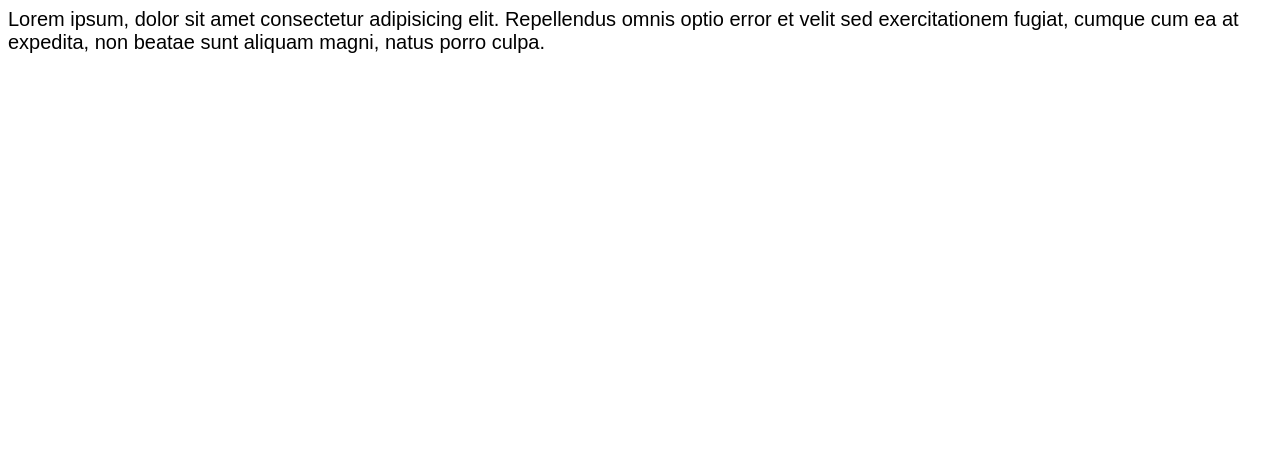
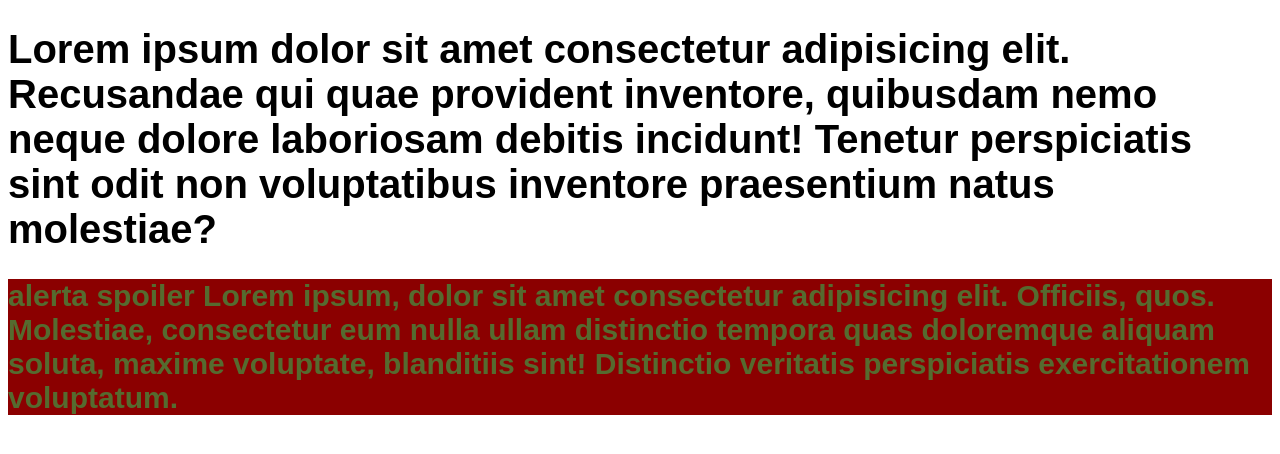
Before and after one commit to santoshelio702-ai/aula-html, a plain HTML site: page hon.html in a window 1280 px wide. Drawn offline with Linux system fonts and the light colour scheme.

Commit message:
criado classi alerta

```diff
--- a/hon.html
+++ b/hon.html
@@ -9,12 +9,27 @@
             font-family:Arial,sans-serif;
             font-size: 20px;
             background: color #f4f4f4;
-            color#333;
+            color: aqua;
         }
+        h1{color: #000;
 
+        }
+        h2{
+            background-color: blue;
+        }
+        .alerta{
+            background-color: darkred;
+            color: darkolivegreen;
+        }
     </style>
 </head>
 <body>
-     Lorem ipsum, dolor sit amet consectetur adipisicing elit. Repellendus omnis optio error et velit sed exercitationem fugiat, cumque cum ea at expedita, non beatae sunt aliquam magni, natus porro culpa.
-</body>
+     <h1>
+    Lorem ipsum dolor sit amet consectetur adipisicing elit. Recusandae qui quae provident inventore, quibusdam nemo neque dolore laboriosam debitis incidunt! Tenetur perspiciatis sint odit non voluptatibus inventore praesentium natus molestiae?
+     </h1>
+     <h2>
+        <h2 class="alerta">alerta spoiler
+         Lorem ipsum, dolor sit amet consectetur adipisicing elit. Officiis, quos. Molestiae, consectetur eum nulla ullam distinctio tempora quas doloremque aliquam soluta, maxime voluptate, blanditiis sint! Distinctio veritatis perspiciatis exercitationem voluptatum.
+     </h2>
+
 </html>
```
